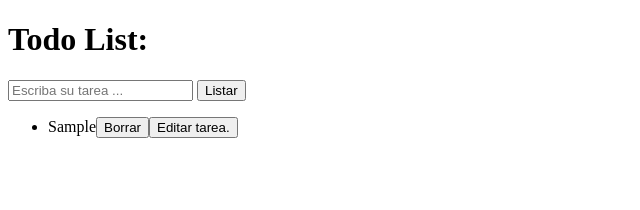
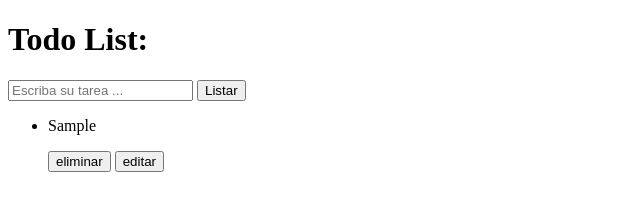
Before and after one commit to diegooangel/todoList-2deJulio, a plain HTML site: page index.html in a window 1280 px wide. Both pictures are taken after typing "Sample" into the empty fields and a click on the button "Listar". Shown: the whole page, without its empty margins (0-640 px from the left). Drawn offline with Linux system fonts and the light colour scheme.

Commit message:
Borre la otra forma de listar una tarea. Cree una forma mas facil para poder usar los botones

```diff
--- a/index.html
+++ b/index.html
@@ -9,7 +9,7 @@
     <h1>Todo List:</h1>
     <form action="" id="form">
         <input type="text" placeholder="Escriba su tarea ..." id="input">
-        <button type="submit" onclick="listar()">Listar</button>
+        <button type="submit" id="listarTarea">Listar</button>
     </form>
     <ul id="ul">
 
--- a/main.js
+++ b/main.js
@@ -4,39 +4,29 @@ form.addEventListener('submit', (e) => {
     e.preventDefault();
 })
 
-//Almacenar el valor del input:
 const input = document.getElementById('input');
-
-//Funcion donde se dispare un evento cuando se activa el boton.
-const listar = () => {
-//Almacenar en una variable un "ul" para poder listar las tareas con un "li".
-    const ul = document.getElementById('ul');
-    const li = document.createElement('li');
-    const contenido = document.createTextNode(input.value);
-    ul.appendChild(li);
-    li.appendChild(contenido);
-
-    //Creamos el boton para eliminar la tarea.
-    const boton = document.createElement('button');
-    const contenidoBoton = document.createTextNode('Borrar');
-    li.appendChild(boton);
-    boton.appendChild(contenidoBoton);
-    //Con el click se dispara un evento para poder eliminar el padre del elemente del boton que seria el ul.
-    boton.addEventListener('click', (e) => {
-        const item = e.target.parentElement;
-        ul.removeChild(item);
-    });
+const ul = document.getElementById('ul');
+const botonAgregarTarea = document.getElementById('listarTarea');
+botonAgregarTarea.addEventListener('click', () => {
+    console.log("aprete el boton de listar");
+    const element = `
+                    <li>
+                        <p>${input.value}</p>
+                        <button type="submit" id="0">eliminar</button>
+                        <button type="submit" id="0">editar</button>
+                    </li>
+                    `
+    ul.insertAdjacentHTML("beforeend", element);
+    input.value = "";
+})
 
 
-    //Ahora vamos a interta que se pueda editar la tarea.
-    const botonEditar = document.createElement('button');
-    botonEditar.textContent = "Editar tarea."
-    li.appendChild(botonEditar);
-    botonEditar.addEventListener('click', (e) => {
-        const editarTarea = prompt("Editar la tarea: ");
-        e.target.parentElement.textContent = editarTarea;
-    });
 
+/*
+<li>
+            <p></p>
+            <button type="submit" id="0">eliminar</button>
+            <button type="submit" id="0">editar</button>
+        </li>
 
-    input.value = "";
-}
+*/
```
